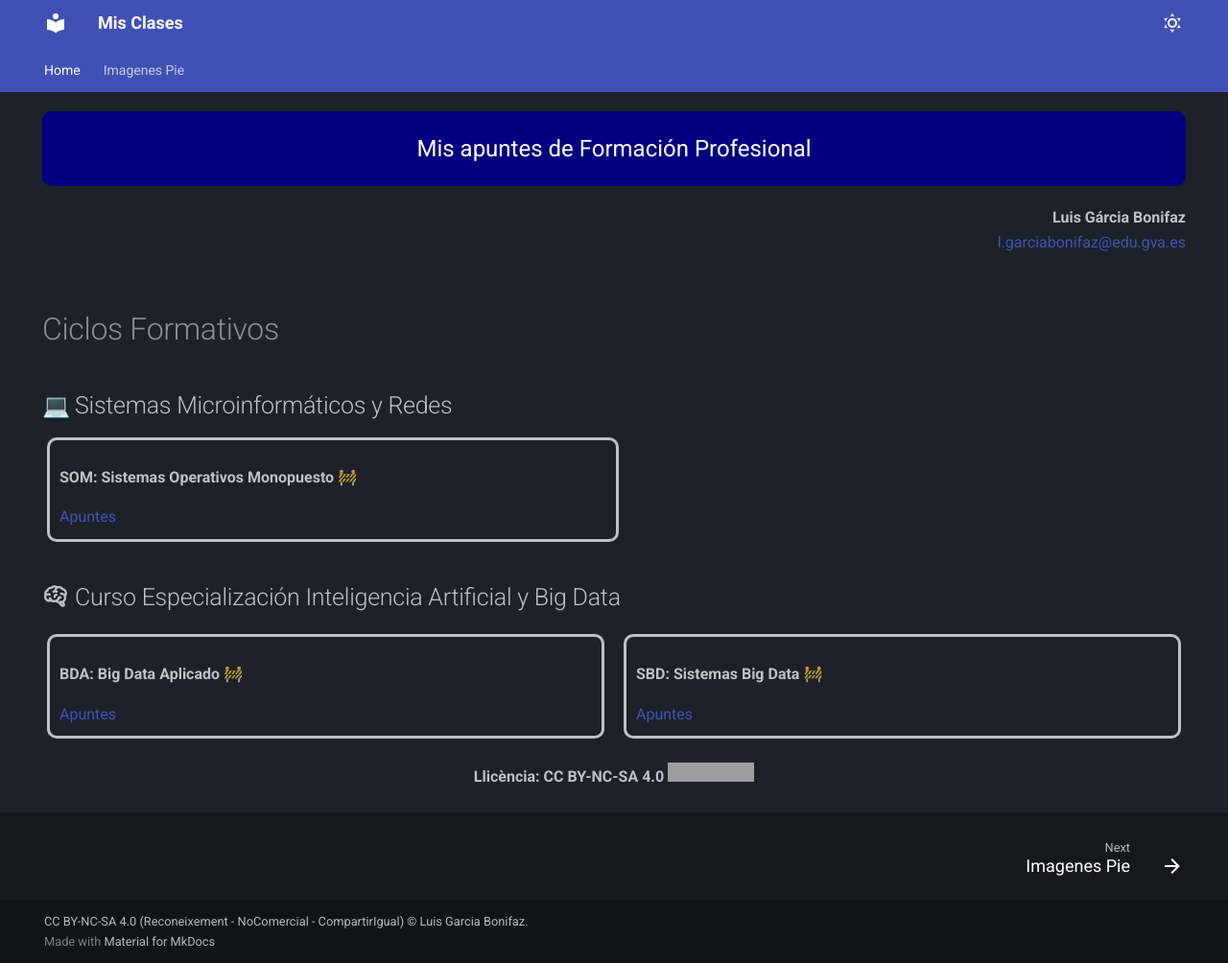
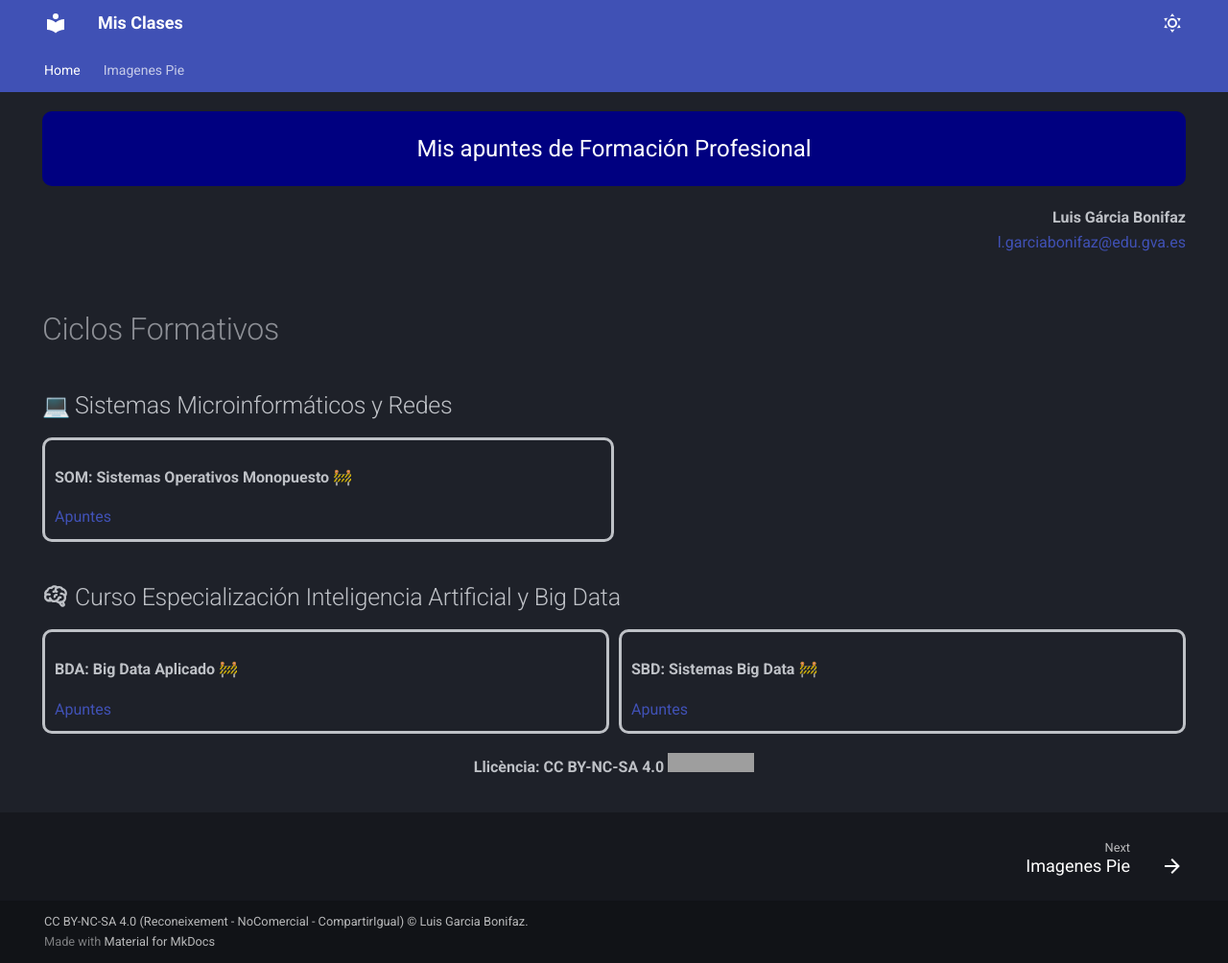
Before and after one commit to luisgarciabonifaz/fp, an MkDocs documentation site: the page built from docs/index.md, in a window 1280 px wide and 1004 px high. Shown: the whole window at 96% size. Built offline with MkDocs 1.6.1 and Material for MkDocs 9.7.7, drawn with Linux system fonts in a browser that asks for light colours; emoji names are drawn with the system emoji font; grey boxes are pictures that could not be loaded.

Commit message:
Diseño sin colorines 2

```diff
--- a/docs/css/custom.css
+++ b/docs/css/custom.css
@@ -48,7 +48,7 @@
     /*background-color: cyan;*/
     padding: 10px;
     border-radius: 10px;
-    margin:5px;
+    /*margin:5px;*/
     border-style: solid;
   }
 
@@ -57,7 +57,7 @@
     /*background-color: green; */
     padding: 10px;
     border-radius: 10px;
-    margin:5px;
+    /*margin:5px;*/
     width:50%;
     border-style: solid;
   }
--- a/docs/index.md
+++ b/docs/index.md
@@ -13,9 +13,11 @@
 # Ciclos Formativos
 ## :computer: Sistemas Microinformáticos y Redes
 
-<div class="bloque-medio">
-  <p><strong>SOM: Sistemas Operativos Monopuesto 🚧</strong></p>
-  <a href="https://luisgarciabonifaz.github.io/SOM/">Apuntes</a>
+<div class="contenedor-flex">
+  <div class="bloque-medio">
+    <p><strong>SOM: Sistemas Operativos Monopuesto 🚧</strong></p>
+    <a href="https://luisgarciabonifaz.github.io/SOM/">Apuntes</a>
+  </div>
 </div>
 
 ## :material-brain: Curso Especialización Inteligencia Artificial y Big Data
```
